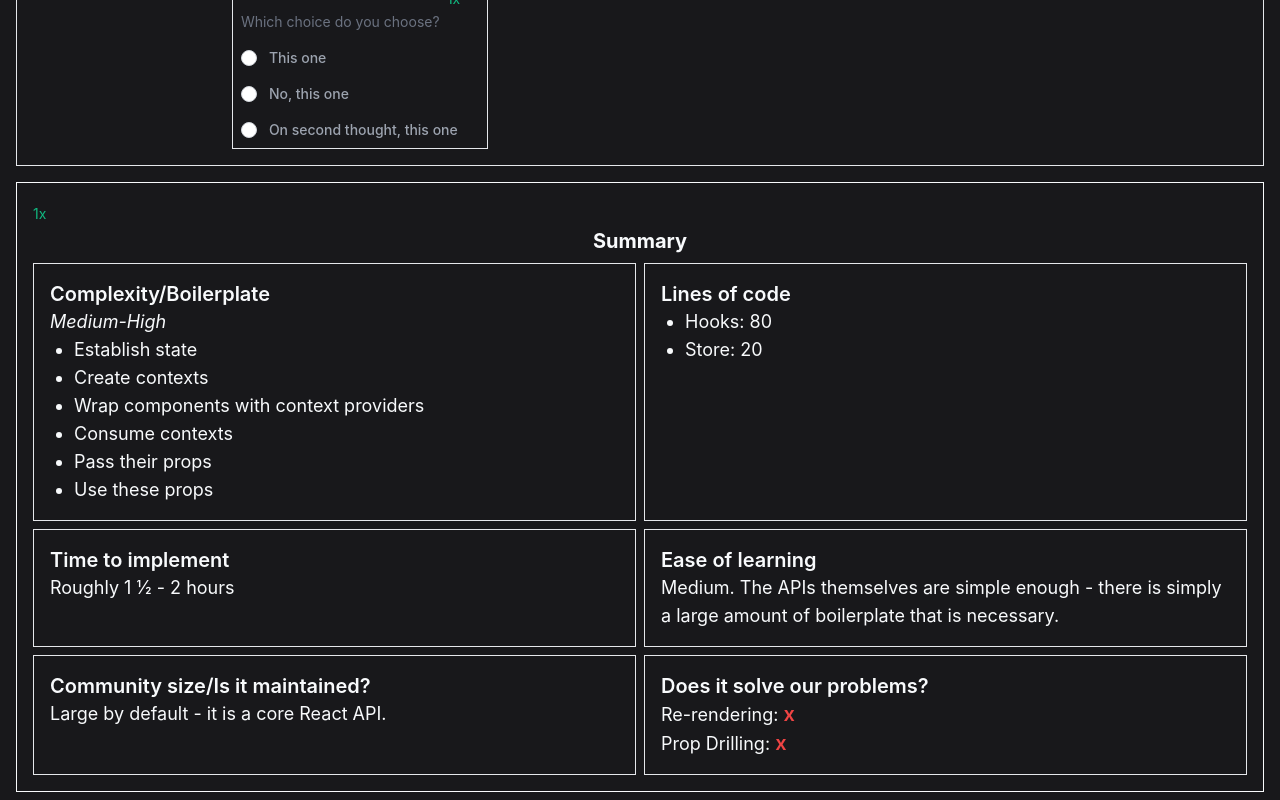
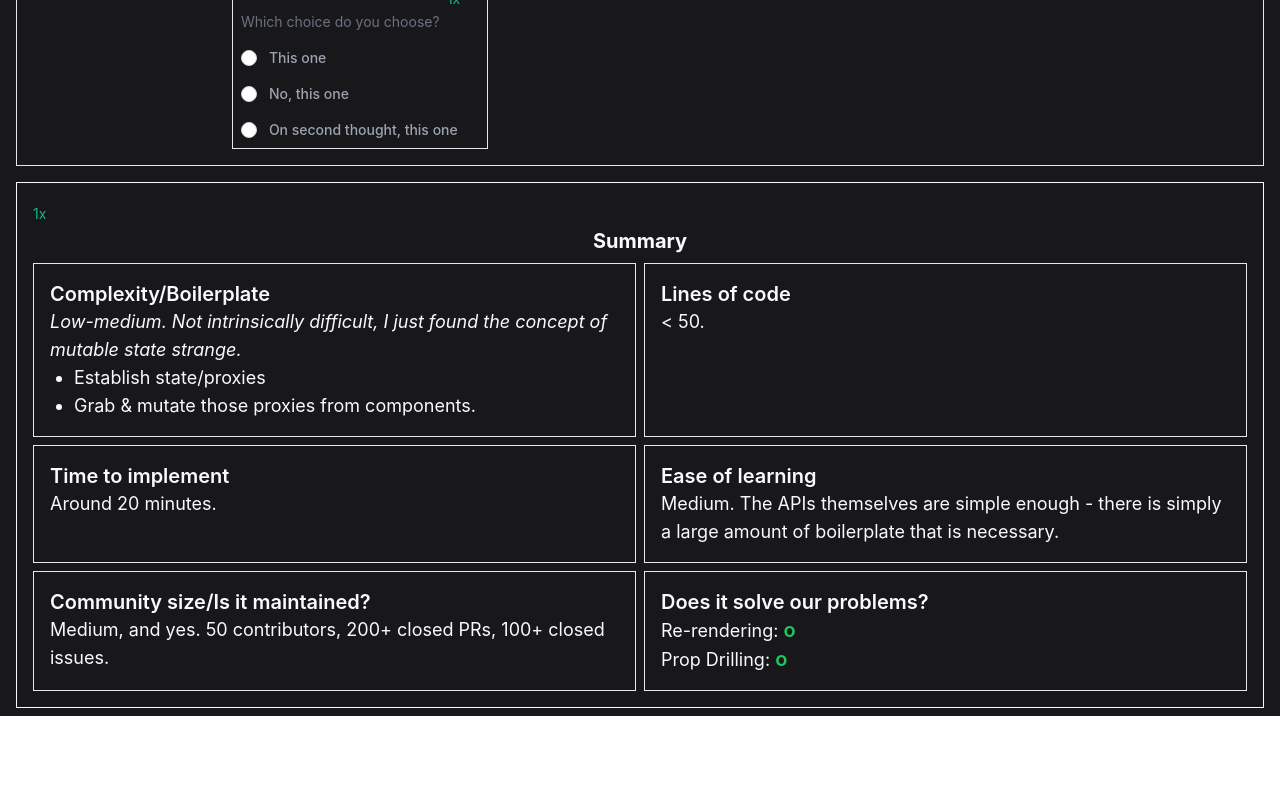
Before and after one commit to jared-lbx/state-management-experiments, a React (Create React App) app: page / in a window 1280 px wide. Shown: the part 368-1168 px from the top of the page. After the commit the page ends 1084 px from the top, so only its background shows below. Built offline with nearby package versions, Linux system fonts and the light colour scheme.

Commit message:
update md

```diff
--- a/src/components/Markdown.jsx
+++ b/src/components/Markdown.jsx
@@ -7,27 +7,21 @@ export function Markdown() {
       <h1 className="text-xl font-bold text-center">Summary</h1>
       <div className="grid grid-cols-2 gap-2 pt-2">
         <Section title={"Complexity/Boilerplate"}>
-          <p className="italic">Medium-High</p>
+          <p className="italic">
+            Low-medium. Not intrinsically difficult, I just found the concept of
+            mutable state strange.
+          </p>
           <ul className="pl-6 list-disc">
-            <li>Establish state</li>
-            <li>Create contexts</li>
-            <li>Wrap components with context providers</li>
-            <li>Consume contexts</li>
-            <li>Pass their props</li>
-            <li>Use these props</li>
+            <li>Establish state/proxies</li>
+            <li>Grab & mutate those proxies from components.</li>
           </ul>
         </Section>
         <Section title={"Lines of code"}>
-          <ul className="pl-6 list-disc">
-            <li>Hooks: 80</li>
-            <li>Store: 20</li>
-          </ul>
+          <p>&lt; 50.</p>
         </Section>
 
         <Section title={"Time to implement"}>
-          <p>
-            Roughly 1 <span className="diagonal-fractions">1/2</span> - 2 hours
-          </p>
+          <p>Around 20 minutes.</p>
         </Section>
 
         <Section title={"Ease of learning"}>
@@ -38,21 +32,24 @@ export function Markdown() {
         </Section>
 
         <Section title={"Community size/Is it maintained?"}>
-          <p>Large by default - it is a core React API.</p>
+          <p>
+            Medium, and yes. 50 contributors, 200+ closed PRs, 100+ closed
+            issues.
+          </p>
         </Section>
 
         <Section title={"Does it solve our problems?"}>
           <ul>
             <li>
               Re-rendering:{" "}
-              <span className="inline-flex justify-center items-center text-xl font-semibold text-red-500">
-                x
+              <span className="inline-flex justify-center items-center text-xl font-semibold text-green-500">
+                o
               </span>
             </li>
             <li>
               Prop Drilling:{" "}
-              <span className="inline-flex justify-center items-center text-xl font-semibold text-red-500">
-                x
+              <span className="inline-flex justify-center items-center text-xl font-semibold text-green-500">
+                o
               </span>
             </li>
           </ul>
```
